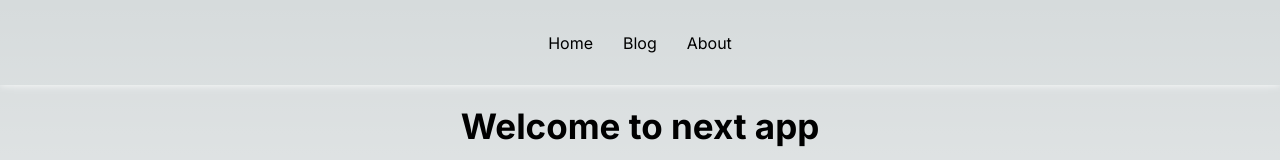
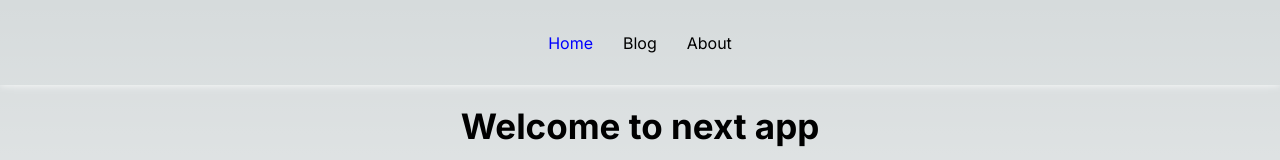
Before and after one commit to bambuuk/next-js-studying-project, a Next.js app: page / in a window 1280 px wide. Shown: the top 160 px of the page. Built offline with nearby package versions, Linux system fonts and the light colour scheme.

Commit message:
create navigation component

```diff
--- a/app/globals.css
+++ b/app/globals.css
@@ -148,3 +148,11 @@
   margin-top: 15px;
   font-size: 18px;
 }
+
+a:hover {
+  text-decoration: underline;
+}
+
+.active {
+  color: blue;
+}
--- a/components/Header.tsx
+++ b/components/Header.tsx
@@ -1,11 +1,16 @@
-import Link from "next/link"
+import Link from "next/link";
+import Navigation from "./Navigation";
+
+const navItems = [
+  { label: "Home", href: '/' },
+  { label: "Blog", href: '/blog' },
+  { label: "About", href: '/about' },
+]
 
 const Header = () => {
   return (
     <header>
-      <Link href="/">Home</Link>
-      <Link href="/blog">Blog</Link>
-      <Link href="/about">About</Link>
+      <Navigation navLinks={navItems} />
     </header>
   )
 }
--- /dev/null
+++ b/components/Navigation.tsx
@@ -0,0 +1,35 @@
+"use client";
+import Link from "next/link";
+import { usePathname } from "next/navigation";
+
+type NavLink = {
+  label: string;
+  href: string;
+}
+
+type Props = {
+  navLinks: NavLink[];
+}
+
+const Navigation = ({ navLinks }: Props) => {
+  const pathname = usePathname();
+
+  return (
+    <>
+      {navLinks.map((link) => {
+        const isActive = pathname === link.href;
+        return (
+          <Link
+            key={link.label}
+            href={link.href}
+            className={isActive ? 'active' : ''}
+          >
+            {link.label}
+          </Link>
+        )
+      })}
+    </>
+  )
+}
+
+export default Navigation
```
